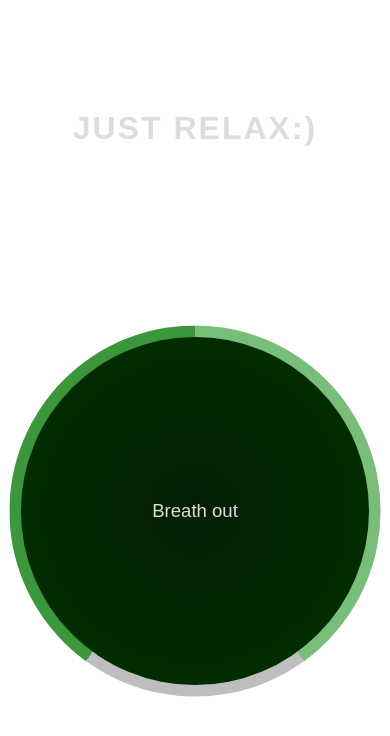
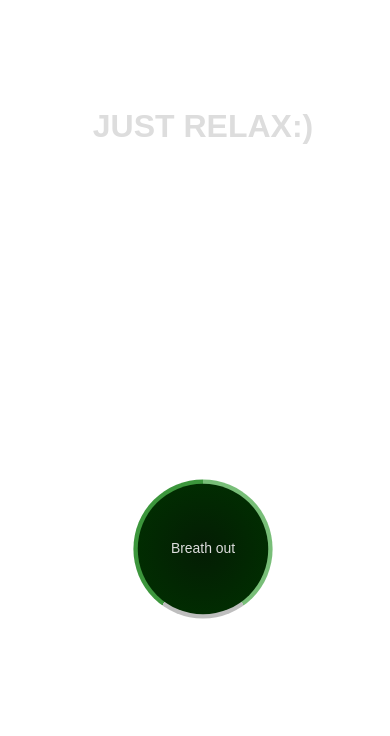
Before and after one commit to PiotrKrzaczkowski/DeepBreathApp, a plain HTML site: page index.html in a window 390 px wide. Drawn offline with Linux system fonts and the light colour scheme; a web font is replaced by a local one.

Commit message:
added media queries

```diff
--- a/index.html
+++ b/index.html
@@ -4,6 +4,11 @@
     <meta charset="UTF-8" />
     <meta name="viewport" content="width=device-width, initial-scale=1.0" />
     <title>Relaxer</title>
+    <link rel="preconnect" href="https://fonts.gstatic.com" />
+    <link
+      href="https://fonts.googleapis.com/css2?family=Yusei+Magic&display=swap"
+      rel="stylesheet"
+    />
     <link rel="stylesheet" href="./style.css" />
   </head>
   <body>
--- a/style.css
+++ b/style.css
@@ -1,6 +1,7 @@
 @import url('href="https://fonts.googleapis.com/css2?family=Poppins&display=swap" rel="stylesheet"');
 body {
   height: 100vh;
+  width: 100%;
   background-image: url(./relaxer.jpg);
   background-position: center;
   color: #ddd;
@@ -9,7 +10,7 @@ body {
   align-items: center;
   overflow: hidden;
   box-sizing: border-box;
-  font-family: "Poppins", sans-serif;
+  font-family: "Yusei Magic", sans-serif;
 }
 
 .container {
@@ -21,13 +22,11 @@ body {
   margin: auto;
   position: relative;
   z-index: 2;
-  transform: scale(1);
+  transform: scale(0.5);
 }
 h1 {
-  margin-top: 100px;
-  text-align: center;
-  letter-spacing: 2px;
-  line-height: 2.5rem;
+  margin: 100px auto;
+  font-size: 2rem;
   text-transform: uppercase;
 }
 
@@ -48,13 +47,20 @@ h1 {
 
 .pointer-container {
   position: absolute;
-  top: -40px;
+  top: 50px;
   left: 140px;
   width: 20px;
   height: 190px;
   animation: rotate 7.5s infinite linear;
   transform-origin: bottom;
+  transform: scale(0.5);
 }
+@media (min-width: 411px) {
+  .pointer-container {
+    top: -40px;
+  }
+}
+
 .gradient-circle {
   background: conic-gradient(
     #78be78 0%,
@@ -93,18 +99,18 @@ h1 {
 
 @keyframes grow {
   0% {
-    transform: scale(1);
+    transform: scale(0.75);
   }
   100% {
-    transform: scale(1.2);
+    transform: scale(0.9);
   }
 }
 @keyframes shrink {
   0% {
-    transform: scale(1.2);
+    transform: scale(0.9);
   }
   100% {
-    transform: scale(1);
+    transform: scale(0.75);
   }
 }
 
@@ -114,3 +120,36 @@ h1 {
 .container.shrink {
   animation: shrink linear 3s forwards;
 }
+
+@media (max-width: 400px) {
+  .circle {
+    transform: scale(0.5);
+  }
+  .gradient-circle {
+    transform: scale(0.5);
+  }
+  .pointer-container {
+    height: 100px;
+  }
+  .pointer {
+    transform: scale(0.5);
+  }
+}
+@media (min-width: 1024px) {
+  @keyframes grow {
+    0% {
+      transform: scale(1);
+    }
+    100% {
+      transform: scale(1.2);
+    }
+  }
+  @keyframes shrink {
+    0% {
+      transform: scale(1.2);
+    }
+    100% {
+      transform: scale(1);
+    }
+  }
+}
```
